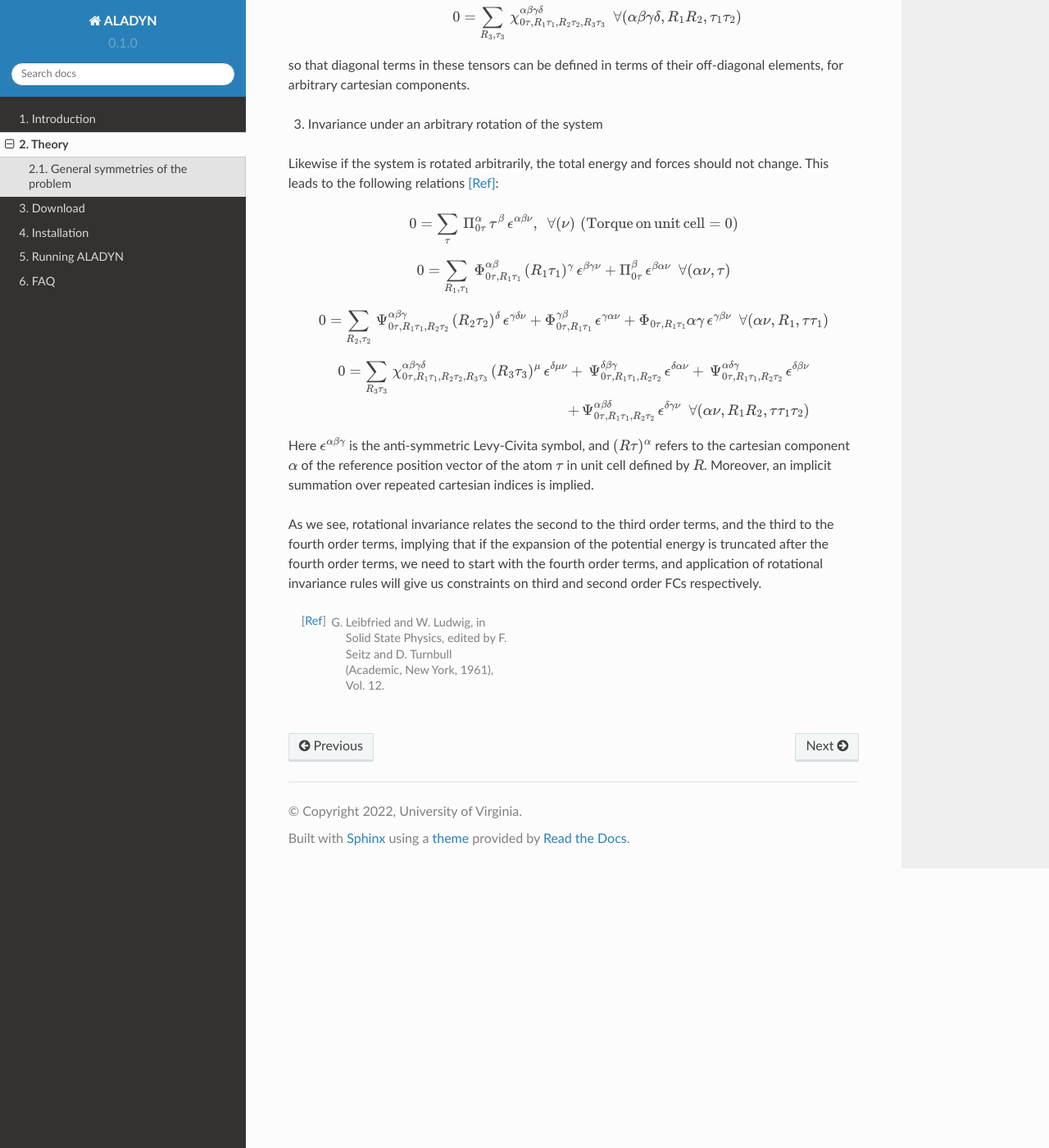
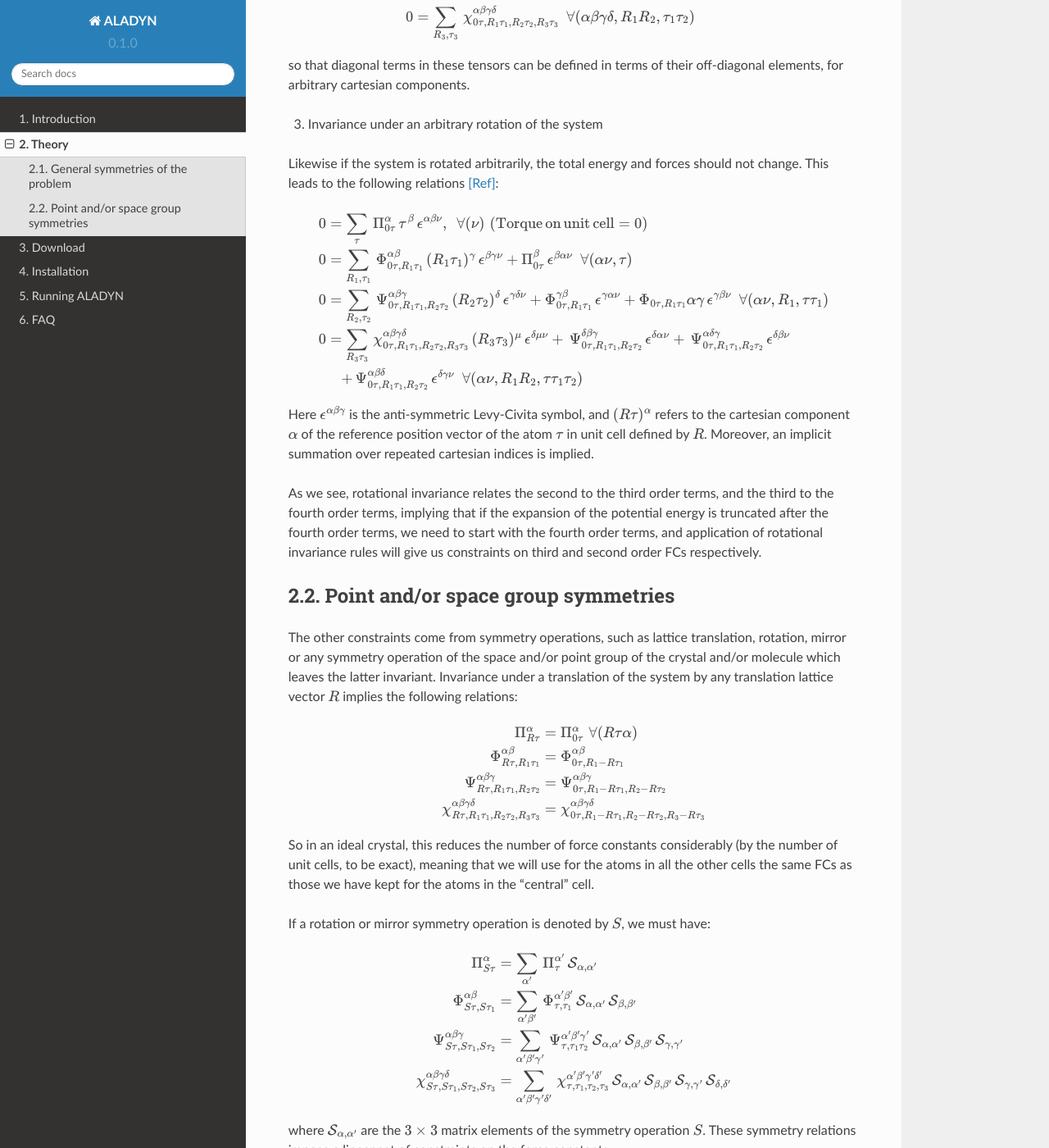
Before and after one commit to KeivanS/Anharmonic-lattice-dynamics, a Sphinx documentation site: the page built from docs/source/theory.rst, in a window 1280 px wide and 1400 px high, scrolled down 1292 px. Shown: the whole window at 82% size. Built offline with Sphinx 7.4.7 and the Read the Docs theme 2.0.0, drawn with Linux system fonts in a browser that asks for light colours; some of the changed text lies outside the part shown.

Commit message:
more docs

```diff
--- a/docs/source/theory.rst
+++ b/docs/source/theory.rst
@@ -37,9 +37,9 @@ symmetries of the crystal itself. These symmetries are as follows:
 1. Invariance under the permutation of indices:
 
 .. math::
-    \Phi_{ij} = \Phi_{ji} \\
-    \Psi_{ijk} = \Psi_{ikj} = \Psi_{jik} = \Psi_{kji} = ... \\
-    \chi_{ijkl} = \chi_{ikjl}=\chi_{ijlk}=\chi_{jikl} = ...
+    \Phi_{ij} &= \Phi_{ji} \\
+    \Psi_{ijk} &= \Psi_{ikj} = \Psi_{jik} = \Psi_{kji} = ... \\
+    \chi_{ijkl} &= \chi_{ikjl}=\chi_{ijlk}=\chi_{jikl} = ...
 
 where :math:`i,j,k` and :math:`l`
 refer to neighboring atoms.
@@ -57,10 +57,10 @@ shift vector (may be incommensurate with :math:`R`).
 This implies the well-known "acoustic sum rule" (ASR) generalized to higher order FCs:
 
 .. math::
-    0 = \sum_{\tau} \, \Pi_{0 \tau}^{ \alpha} \,\,\, \forall (\alpha) \,\, => {\rm Total \,~force \,~on\,~unit\,~cell = 0}  \\
-    0 = \sum_{R_1,\tau_1} \, \Phi_{0\tau,R_1 \tau_1}^{\alpha\beta} \,\,\, \forall (\alpha\beta,\tau) \\
-    0 = \sum_{R_2,\tau_2} \, \Psi_{0\tau,R_1\tau_1,R_2\tau_2}^{\alpha\beta\gamma} \,\,\, \forall(\alpha\beta\gamma,R_1,\tau_1) \\
-    0 = \sum_{R_3,\tau_3} \, \chi_{0\tau,R_1\tau_1,R_2\tau_2,R_3\tau_3}^{\alpha\beta\gamma\delta} \,\,\,  \forall(\alpha\beta\gamma\delta,R_1R_2,\tau_1\tau_2)
+    0 &= \sum_{\tau} \, \Pi_{0 \tau}^{ \alpha} \,\,\, \forall (\alpha) \,\, => {\rm Total \,~force \,~on\,~unit\,~cell = 0}  \\
+    0 &= \sum_{R_1,\tau_1} \, \Phi_{0\tau,R_1 \tau_1}^{\alpha\beta} \,\,\, \forall (\alpha\beta,\tau) \\
+    0 &= \sum_{R_2,\tau_2} \, \Psi_{0\tau,R_1\tau_1,R_2\tau_2}^{\alpha\beta\gamma} \,\,\, \forall(\alpha\beta\gamma,R_1,\tau_1) \\
+    0 &= \sum_{R_3,\tau_3} \, \chi_{0\tau,R_1\tau_1,R_2\tau_2,R_3\tau_3}^{\alpha\beta\gamma\delta} \,\,\,  \forall(\alpha\beta\gamma\delta,R_1R_2,\tau_1\tau_2)
 
 so that diagonal terms in these tensors can be defined in terms of their
 off-diagonal elements, for arbitrary cartesian components.
@@ -72,21 +72,15 @@ energy and forces should not change. This leads to the following
 relations [Ref]_:
 
 .. math::
-    0 = \sum_{\tau} \,  \Pi_{0 \tau}^{ \alpha}\, \tau^{\beta}\, \epsilon^{\alpha\beta\nu}, \,\,\, \forall ( \nu) \,\, ({\rm Torque \,on\,unit\,cell}=0)
-
-.. math::
-    0 =  \sum_{R_1,\tau_1} \, \Phi_{0\tau,R_1 \tau_1}^{\alpha\beta}\, (R_1\tau_1)^{\gamma}\, \epsilon^{\beta\gamma\nu}
-     + \Pi_{0 \tau}^{ \beta }\, \epsilon^{\beta \alpha \nu}  \,\,\, \forall (\alpha\nu,\tau)
-
-.. math::
-    0 = \sum_{R_2,\tau_2} \, \Psi_{0\tau,R_1\tau_1,R_2\tau_2}^{\alpha\beta\gamma} \, (R_2\tau_2)^{\delta} \, \epsilon^{\gamma\delta\nu} + \Phi_{0\tau,R_1\tau_1}^{\gamma\beta}\, \epsilon^{\gamma\alpha\nu}  + \Phi_{0\tau,R_1\tau_1}{\alpha\gamma}\, \epsilon^{\gamma\beta\nu} \,\,\, \forall(\alpha\nu,R_1,\tau\tau_1)
-
-.. math::
-    0 = \sum_{R_3\tau_3}\, \chi_{0\tau,R_1\tau_1,R_2\tau_2,R_3\tau_3}^{\alpha\beta\gamma\delta}\,
+    0 &= \sum_{\tau} \,  \Pi_{0 \tau}^{ \alpha}\, \tau^{\beta}\, \epsilon^{\alpha\beta\nu}, \,\,\, \forall ( \nu) \,\, ({\rm Torque \,on\,unit\,cell}=0) \\
+    0 &=  \sum_{R_1,\tau_1} \, \Phi_{0\tau,R_1 \tau_1}^{\alpha\beta}\, (R_1\tau_1)^{\gamma}\, \epsilon^{\beta\gamma\nu}
+     + \Pi_{0 \tau}^{ \beta }\, \epsilon^{\beta \alpha \nu}  \,\,\, \forall (\alpha\nu,\tau) \\
+    0 &= \sum_{R_2,\tau_2} \, \Psi_{0\tau,R_1\tau_1,R_2\tau_2}^{\alpha\beta\gamma} \, (R_2\tau_2)^{\delta} \, \epsilon^{\gamma\delta\nu} + \Phi_{0\tau,R_1\tau_1}^{\gamma\beta}\, \epsilon^{\gamma\alpha\nu}  + \Phi_{0\tau,R_1\tau_1}{\alpha\gamma}\, \epsilon^{\gamma\beta\nu} \,\,\, \forall(\alpha\nu,R_1,\tau\tau_1) \\
+    0 &= \sum_{R_3\tau_3}\, \chi_{0\tau,R_1\tau_1,R_2\tau_2,R_3\tau_3}^{\alpha\beta\gamma\delta}\,
     (R_3\tau_3)^{\mu}\, \epsilon^{\delta\mu\nu}
     + \, \Psi_{0\tau,R_1\tau_1,R_2\tau_2}^{\delta\beta\gamma} \,\epsilon^{\delta\alpha\nu} +
      \, \Psi_{0\tau,R_1\tau_1,R_2\tau_2}^{\alpha\delta\gamma} \,\epsilon^{\delta\beta\nu}   \\
-    + \, \Psi_{0\tau,R_1\tau_1,R_2\tau_2}^{\alpha\beta\delta} \,\epsilon^{\delta\gamma\nu}
+    & \quad + \, \Psi_{0\tau,R_1\tau_1,R_2\tau_2}^{\alpha\beta\delta} \,\epsilon^{\delta\gamma\nu}
     \,\, \, \forall(\alpha\nu,R_1R_2,\tau\tau_1\tau_2)
 
 Here :math:`\epsilon^{\alpha\beta\gamma}` is the anti-symmetric Levy-Civita symbol, and
@@ -101,4 +95,49 @@ terms, we need to start with the fourth order terms, and application of
 rotational invariance rules will give us constraints on third and
 second order FCs respectively.
 
+Point and/or space group symmetries
+-----------------------------------
+
+The other constraints come from symmetry operations, such as lattice
+translation, rotation, mirror
+or any symmetry operation of the space and/or point group of the crystal and/or molecule
+which leaves the latter invariant.
+Invariance under a translation of the system by any translation
+lattice vector :math:`R` implies the following relations:
+
+.. math::
+    \Pi_{R\tau}^{\alpha} &= \Pi_{0 \tau}^{ \alpha} \,\, \forall (R \tau \alpha)  \\
+    \Phi_{R\tau,R_1\tau_1}^{\alpha\beta} &= \Phi_{0 \tau ,R_1-R \tau_1}^{\alpha\beta}  \\
+    \Psi_{R\tau,R_1\tau_1,R_2\tau_2}^{\alpha\beta\gamma} &= \Psi_{0 \tau ,R_1-R \tau_1,R_2-R \tau_2}^{\alpha\beta\gamma}  \\
+    \chi_{R\tau,R_1\tau_1,R_2\tau_2,R_3\tau_3}^{\alpha\beta\gamma\delta} &= \chi_{0 \tau ,R_1-R \tau_1,R_2-R \tau_2, R_3-R \tau_3}^{\alpha\beta\gamma\delta}
+
+So in an ideal crystal, this reduces the number of force constants considerably
+(by the number of unit cells, to be exact), meaning that we will use for the atoms in all the other cells the same FCs
+as those we have kept for the atoms in the "central" cell.
+
+If a rotation or mirror symmetry operation is denoted by :math:`S`,
+we must have:
+
+.. math::
+    \Pi_{S\tau}^{\alpha} &= \sum_{\alpha'} \,\Pi_{\tau}^{\alpha'} \, {\cal S}_{\alpha,\alpha'} \\
+    \Phi_{ S\tau, S\tau_1}^{\alpha\beta} &= \sum_{\alpha'\beta'} \,\Phi_{\tau,\tau_1}^{\alpha'
+    \beta'} \, {\cal S}_{\alpha,\alpha'}\, {\cal S}_{\beta,\beta' }  \\
+    \Psi_{ S\tau, S\tau_1, S\tau_2}^{\alpha\beta\gamma} &= \sum_{\alpha'\beta'\gamma'} \,\Psi_{\tau,\tau_1\tau_2}^{\alpha' \beta'\gamma'} \, {\cal S}_{\alpha,\alpha'}\, {\cal S}_{\beta,\beta' } \, {\cal S}_{\gamma,\gamma' }   \\
+    \chi_{ S\tau, S\tau_1, S\tau_2, S\tau_3}^{\alpha\beta\gamma\delta} &= \sum_{\alpha'\beta'\gamma'\delta'} \,\chi_{\tau,\tau_1,\tau_2,\tau_3}^{\alpha' \beta' \gamma' \delta'} \, {\cal S}_{\alpha,\alpha'}\, {\cal S}_{\beta,\beta' } \, {\cal S}_{\gamma,\gamma'}\, {\cal S}_{\delta,\delta' }
+
+where :math:`{\cal S}_{\alpha,\alpha'}` are the :math:`3\times3` matrix elements of the
+symmetry operation :math:`S`.
+These symmetry relations impose a linear set of constraints on the force
+constants.
+
+Any physically correct model of force constants
+must satisfy the invariance relations. On the other hand, we do
+approximations by truncating the range of FCs and their order in the
+Taylor expansion of the potential. Therefore imposing the constraints
+will move their value away from the true value, but has the advantage
+that they are physically correct, and will for instance reproduce the linear
+dispersion of acoustic phonons near :math:`k=0`. So one should keep in mind
+that an unrealistic truncation to a too short of a range will produce
+results in disagreement with experiments.
+
 .. [Ref] G. Leibfried and W. Ludwig, in Solid State Physics, edited by F. Seitz and D. Turnbull (Academic, New York, 1961), Vol. 12.
```
